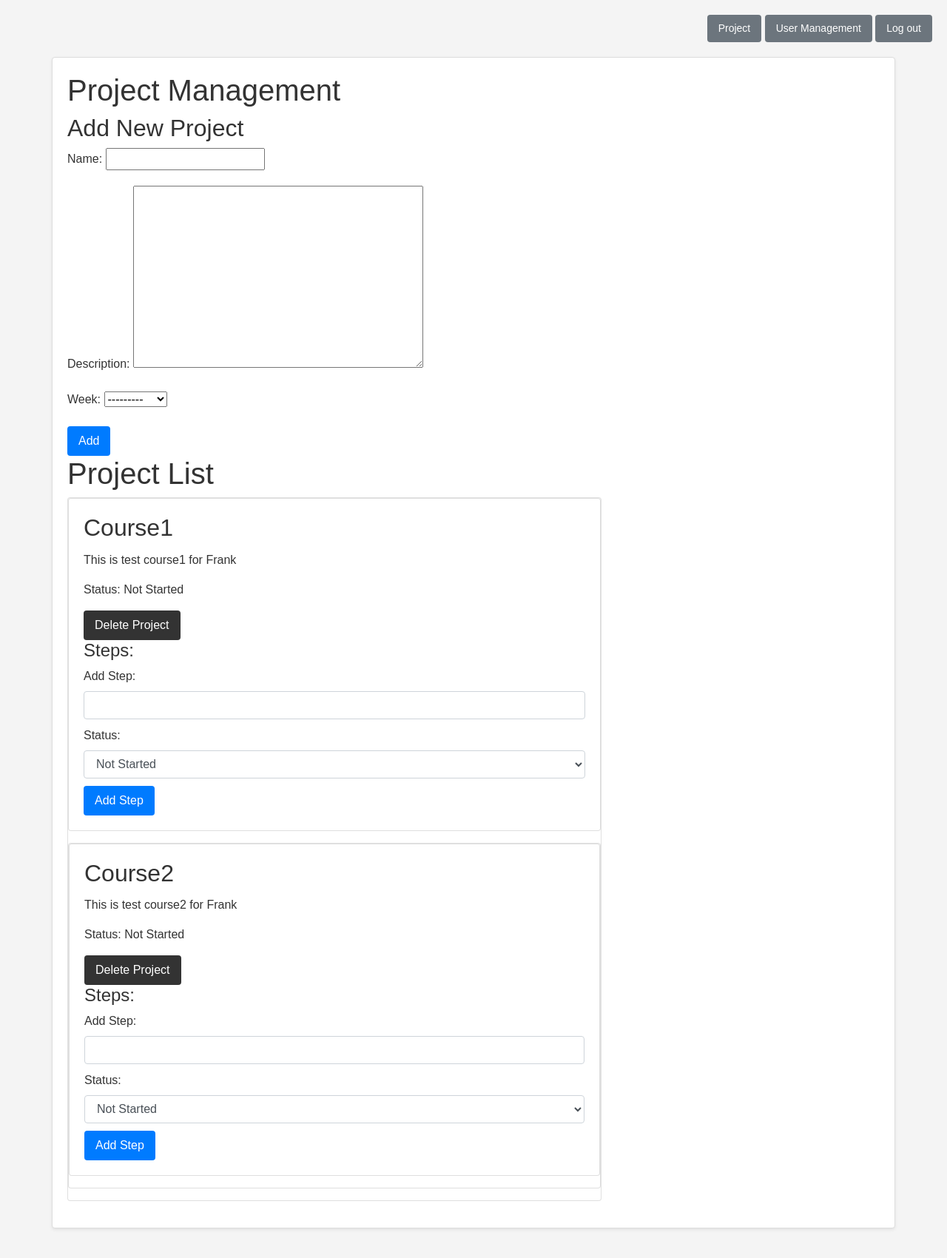
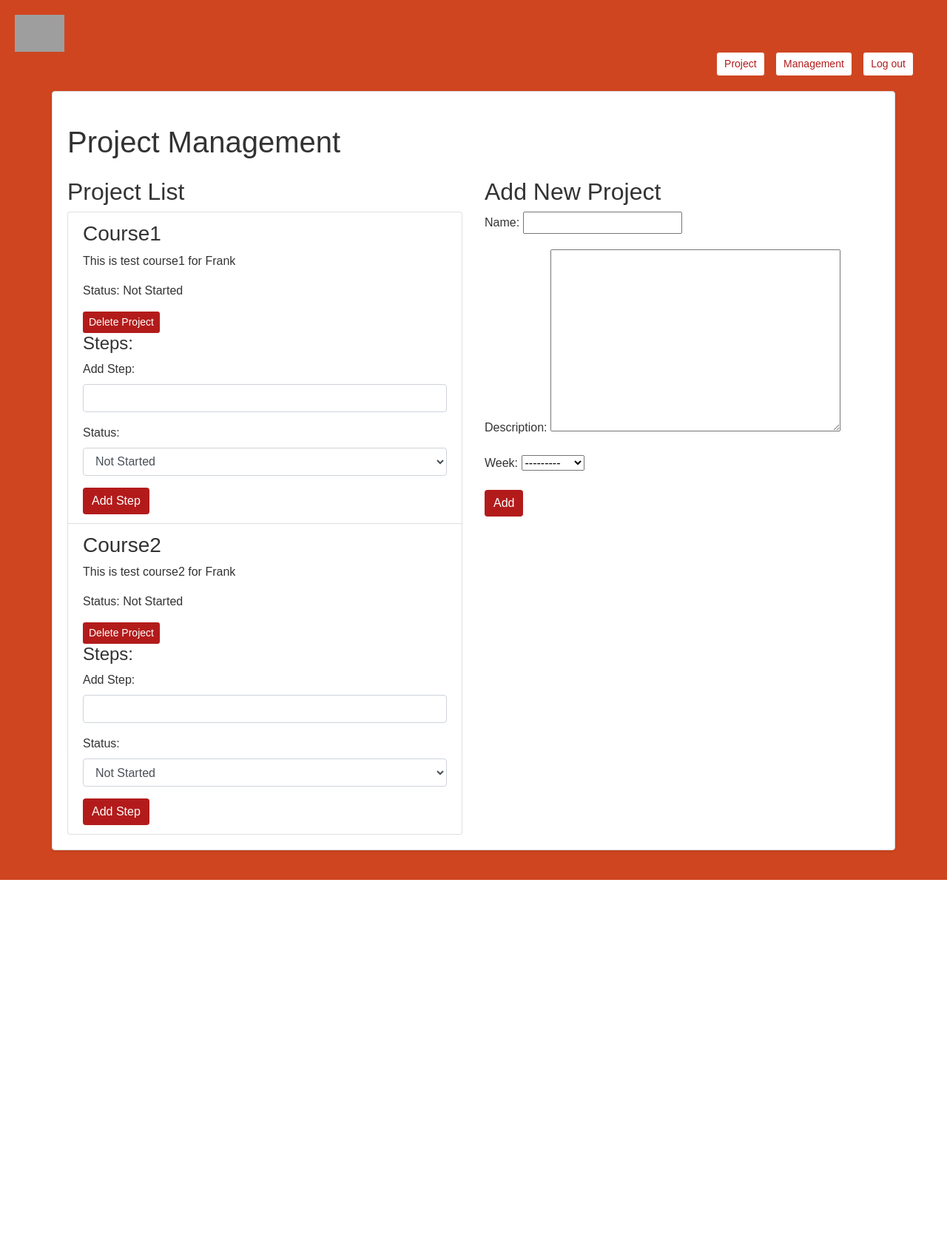
Before and after one commit to tanx25/ProjectManage, a Django app: page /project_management/ in a window 1280 px wide. Shown: the whole page at 74% size. After the commit the page ends 1189 px from the top, so only its background shows below. Run offline with Django 4.2, Linux system fonts and the light colour scheme; a user stored in the database is signed in; data comes from the database, SQL or seed files in the repository; both versions use the stored data as it was after the commit; data that the repository does not hold is empty; some libraries are stand-ins or nearby versions; grey boxes are pictures that could not be loaded.

Commit message:
Adding Styles and WCM factors

```diff
--- a/projects/templates/project_management.html
+++ b/projects/templates/project_management.html
@@ -5,37 +5,33 @@
     <title>SEED-Project Management</title>
     <link rel="stylesheet" href="https://maxcdn.bootstrapcdn.com/bootstrap/4.5.2/css/bootstrap.min.css">
     {% load static %}
-    <link rel="stylesheet" href="{% static 'css/management.css' %}">
+    <link rel="stylesheet" href="{% static 'css/project_management.css' %}">
 </head>
-
+<body>
+    <div class="logo-container">
+        <a href="{% url 'project_list' %}">
+            <img src="{% static 'image/logo2.png' %}" alt="Weill Cornell Medicine Logo" height="50" /> <!-- Adjust height as needed -->
+        </a>
+    </div>
     <div class="header-links">
         <a href="{% url 'project_list' %}" class="btn btn-secondary btn-sm">Project</a>
-    <a href="{% url 'user_management' %}" class="btn btn-secondary btn-sm">User Management</a>
+        <a href="{% url 'user_management' %}" class="btn btn-secondary btn-sm">Management</a>
         <a href="{% url 'login' %}" class="btn btn-secondary btn-sm">Log out</a>
     </div>
 
-<body>
+
     <div class="container">
-        <h1>Project Management</h1>
-        <h2>Add New Project</h2>
-        <form method="post" class="form">
-            {% csrf_token %}
-            {{ form.as_p }}
-            <button type="submit" class="btn btn-primary">Add</button>
-        </form>
-
-        <div class="project-container">
+        <h1 class="my-4">Project Management</h1>
         <div class="row">
-                <div class="col-md-8">
-                    <h1>Project List</h1>
+            <div class="col-md-6">
+                <h2>Project List</h2>
+                <ul class="list-group">
                     {% for project in projects %}
-                        <div class="card mb-3">
-                            <div class="card mb-3">
-                                <div class="card-body">
-                                    <h2 class="card-title">{{ project.name }}</h2>
-                                    <p class="card-text">{{ project.description }}</p>
+                        <li class="list-group-item">
+                            <h3>{{ project.name }}</h3>
+                            <p>{{ project.description }}</p>
                             <p>Status: {{ project.status }}</p>
-                                    <a href="{% url 'delete_project' project.id %}" class="btn btn-danger">Delete Project</a>
+                            <a href="{% url 'delete_project' project.id %}" class="btn btn-danger btn-sm">Delete Project</a>
                             <h4>Steps:</h4>
                             <ul class="list-group">
                                 {% for step in project.steps.all %}
@@ -70,14 +66,22 @@
                                 </div>
                                 <button type="submit" class="btn btn-primary">Add Step</button>
                             </form>
+                        </li>
+                    {% endfor %}
+                </ul>
             </div>
-                            </div>
-                    {% endfor %}
+
+
+            <div class="col-md-6">
+                <h2>Add New Project</h2>
+                <form method="post" class="form">
+                    {% csrf_token %}
+                    {{ form.as_p }}
+                    <button type="submit" class="btn btn-primary">Add</button>
+                </form>
             </div>
         </div>
     </div>
-        </div>
-    </div>
+
 </body>
-
 </html>
--- a/projects/templates/registration/register.html
+++ b/projects/templates/registration/register.html
@@ -7,6 +7,11 @@
     <link rel="stylesheet" href="{% static 'css/register.css' %}">
 
 </head>
+<div class="logo-container">
+        <a href="{% url 'login' %}">
+            <img src="{% static 'image/logo2.png' %}" alt="Weill Cornell Medicine Logo" height="50" /> <!-- Adjust height as needed -->
+        </a>
+</div>
 <body>
     <div class="register-container">
         <div class="register-form">
--- a/projects/views.py
+++ b/projects/views.py
@@ -59,20 +59,20 @@ def add_step(request, project_id):
         step = Step(name=name, status=status, project=project)
         step.save()
         project.update_status()
-        return redirect('project_list')
-    return redirect('project_list')
+        return redirect('project_management')
+    return redirect('project_management')
 
 
 def delete_project(request, pk):
     project = get_object_or_404(Project, pk=pk, user=request.user)
     project.delete()
-    return redirect('project_list')
+    return redirect('project_management')
 def delete_step(request, step_id):
     step = get_object_or_404(Step, id=step_id)
     project = step.project
     step.delete()
     project.update_status()
-    return redirect('project_list')
+    return redirect('project_management')
 
 
 def edit_project_status(request, pk):
--- /dev/null
+++ b/static/css/project_management.css
@@ -0,0 +1,97 @@
+body {
+    font-family: 'Arial', sans-serif;
+    background-color:#CF4520;
+    color: #333333;
+    margin: 0;
+    padding: 20px;
+}
+
+.header-links {
+    text-align: right;
+    padding: 0 15px;
+    margin-bottom: 20px;
+}
+
+.header-links a {
+    color: #B31B1B;
+    padding: 5px 10px;
+    margin-right: 10px;
+    border-radius: 4px;
+    text-decoration: none;
+    background-color: white;
+    border: 1px solid #CF4520;
+}
+
+.header-links a:hover {
+    background-color: #E7751D;
+    color: #FFFFFF;
+    text-decoration: none;
+}
+
+.container-fluid {
+    max-width: 1200px;
+    margin: auto;
+}
+
+.project-list-container, .add-project-container {
+    background-color: white;
+    padding: 20px;
+    border-radius: 4px;
+    box-shadow: 0 0 10px rgba(0, 0, 0, 0.1);
+    margin-bottom: 20px;
+}
+
+.project-list-container {
+    margin-right: 20px;
+}
+
+.project-list {
+    list-style: none;
+    padding: 0;
+}
+
+.project-item {
+    padding: 10px;
+    border-bottom: 1px solid #DDDDDD;
+}
+
+.project-title {
+    margin: 0;
+    color: #CF4520;
+    cursor: pointer;
+}
+
+.project-title:hover {
+    text-decoration: underline;
+}
+
+.btn-primary, .btn-danger {
+    background-color: #B31B1B;
+    color: #FFFFFF;
+    border: none;
+}
+
+.btn-primary:hover, .btn-danger:hover {
+    background-color: #CF4520;
+    color: #FFFFFF;
+}
+
+.container {
+            background-color: #fff;
+            border: 1px solid #ddd;
+            border-radius: .25rem;
+            box-shadow: 0 .125rem .25rem rgba(0,0,0,.075);
+            padding: 20px;
+            margin-bottom: 20px;
+        }
+
+@media (max-width: 768px) {
+    .header-links a {
+        display: block;
+        margin-bottom: 10px;
+    }
+
+    .project-list-container, .add-project-container {
+        margin-right: 0;
+    }
+}
--- a/static/css/management.css
+++ b/static/css/user_management.css
@@ -1,14 +1,32 @@
 body {
             font-family: 'Arial', sans-serif;
-            background-color: #f4f4f4;
+            background-color: #CF4520;
             color: #333;
             margin: 0;
             padding: 20px;
         }
         .header-links {
             text-align: right;
+            padding: 0 15px;
             margin-bottom: 20px;
         }
+
+.header-links a {
+    color: #B31B1B;
+    padding: 5px 10px;
+    margin-right: 10px;
+    border-radius: 4px;
+    text-decoration: none;
+    background-color: #FFFFFF;
+    border: 1px solid #CF4520;
+}
+
+.header-links a:hover {
+    background-color: #E7751D;
+    color: #FFFFFF;
+    text-decoration: none;
+}
+
         .container {
             background-color: #fff;
             border: 1px solid #ddd;
@@ -21,10 +39,10 @@ body {
             margin-bottom: 0;
         }
         .btn-info {
-            background-color: #333;
+            background-color: #CF4520;
         }
         .btn-danger {
-            background-color: #333;
+            background-color: #CF4520;
         }
         .form-group {
             margin-bottom: 10px;
```
Also changed, not shown: projects/templates/projects/project_list.html (+60 -6 lines), projects/templates/registration/login.html (+7 -0 lines), projects/templates/user_management.html (+6 -1 lines), static/css/login.css (+17 -4 lines), static/css/register.css (+9 -4 lines), db.sqlite3. Lines whose indentation alone changed are shown as unchanged.
